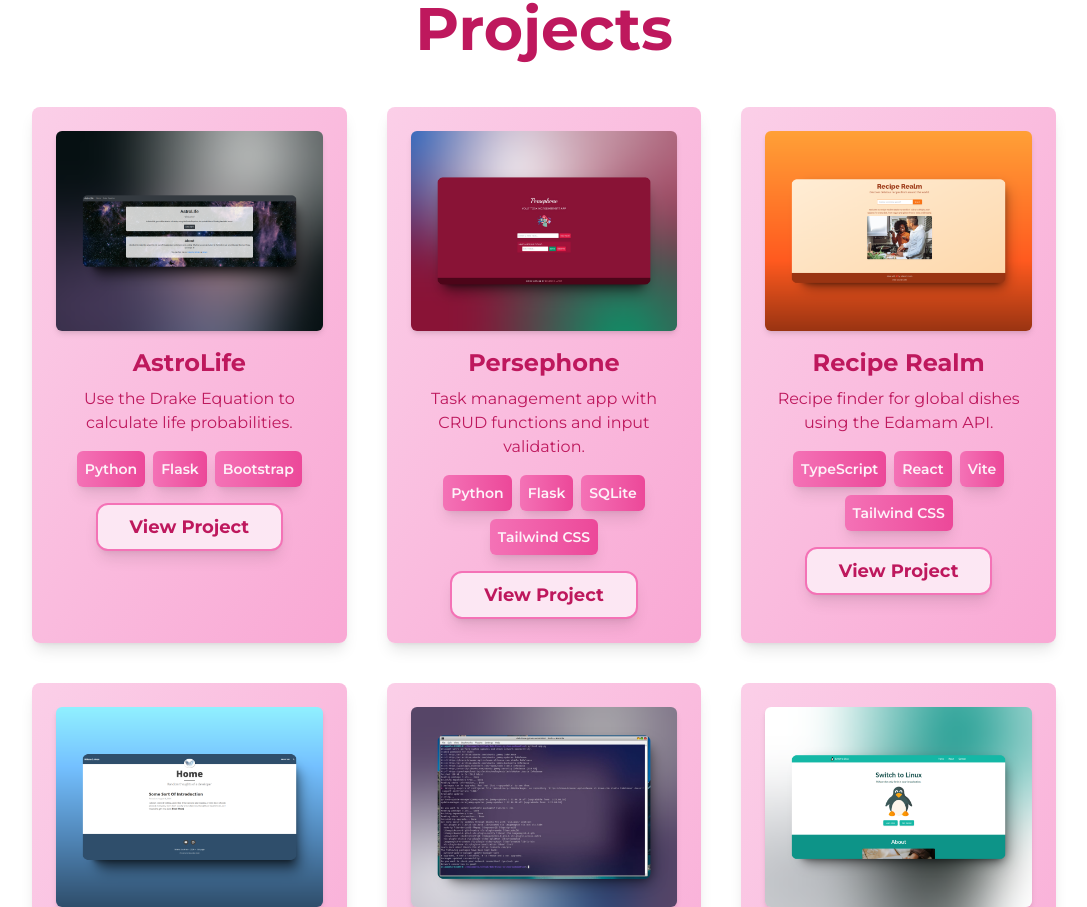
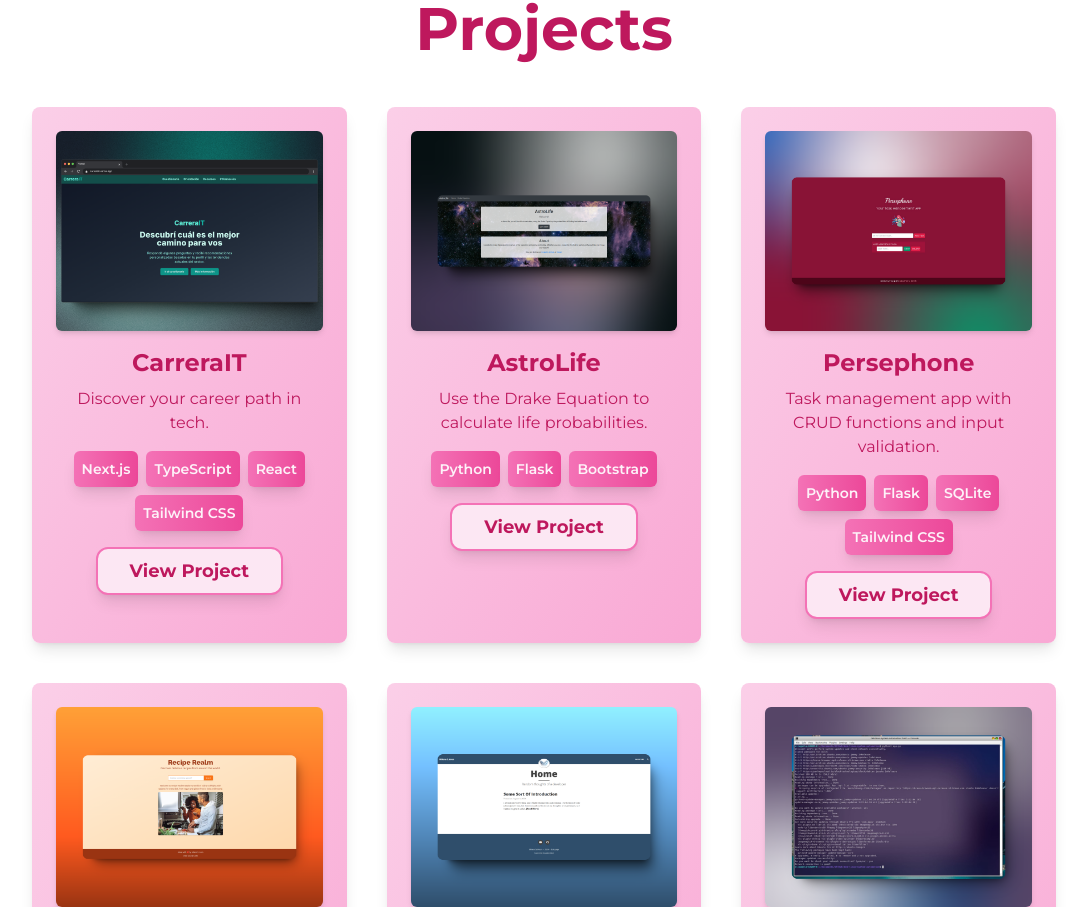
Before and after one commit to aronmilenait/portfolio, a Next.js app in the folder portfolio/: page / in a window 1280 px wide. Shown: the part 3113-4020 px from the top of the page, without its empty margins (96-1183 px from the left). Built offline with nearby package versions, Linux system fonts and the light colour scheme.

Commit message:
Add CarreraIT to the project's data.

```diff
--- a/portfolio/src/data/projectsData.ts
+++ b/portfolio/src/data/projectsData.ts
@@ -9,6 +9,15 @@ export interface Project {
 }
 
 export const projectsData: Project[] = [
+  {
+    name: "CarreraIT",
+    description: "Discover your career path in tech.",
+    technologies: ["Next.js", "TypeScript", "React", "Tailwind CSS"],
+    url: "https://carrerait.vercel.app/",
+    image: "/carrerait.webp",
+    width: 500,
+    height: 300,
+  },
   {
     name: "AstroLife",
     description: "Use the Drake Equation to calculate life probabilities.",
```
Also changed, not shown: portfolio/public/carrerait.webp (added).
